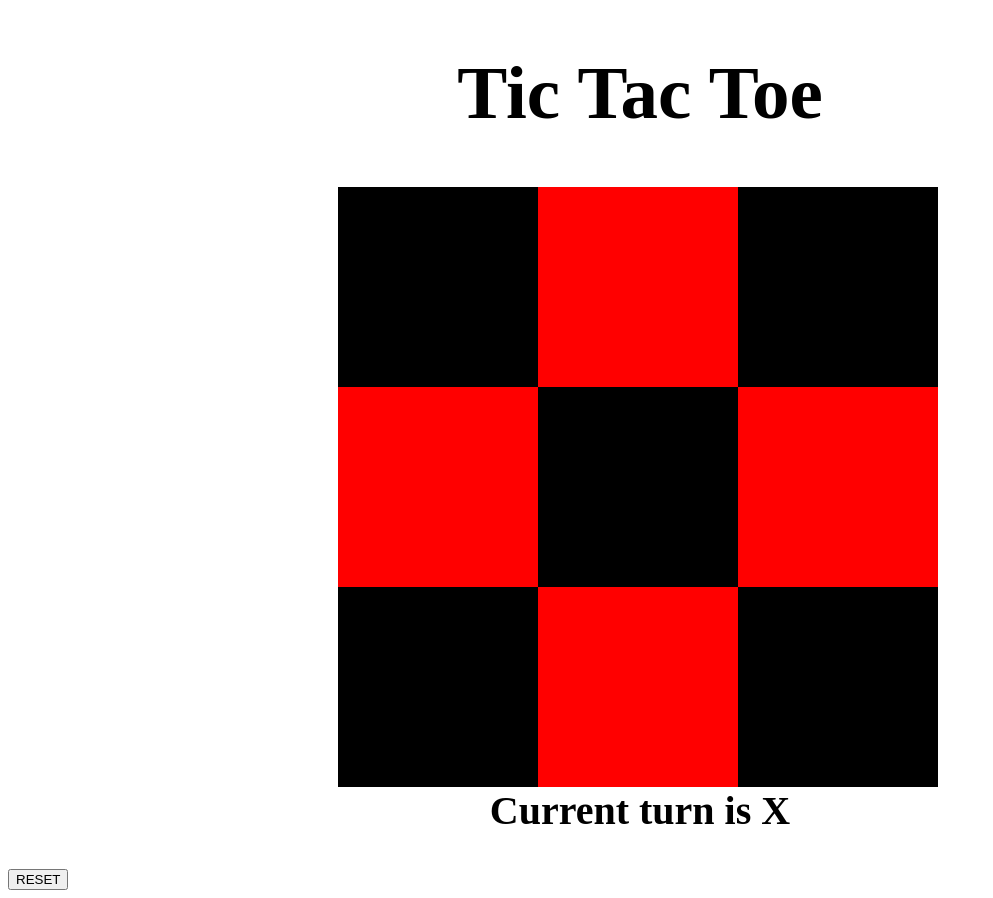
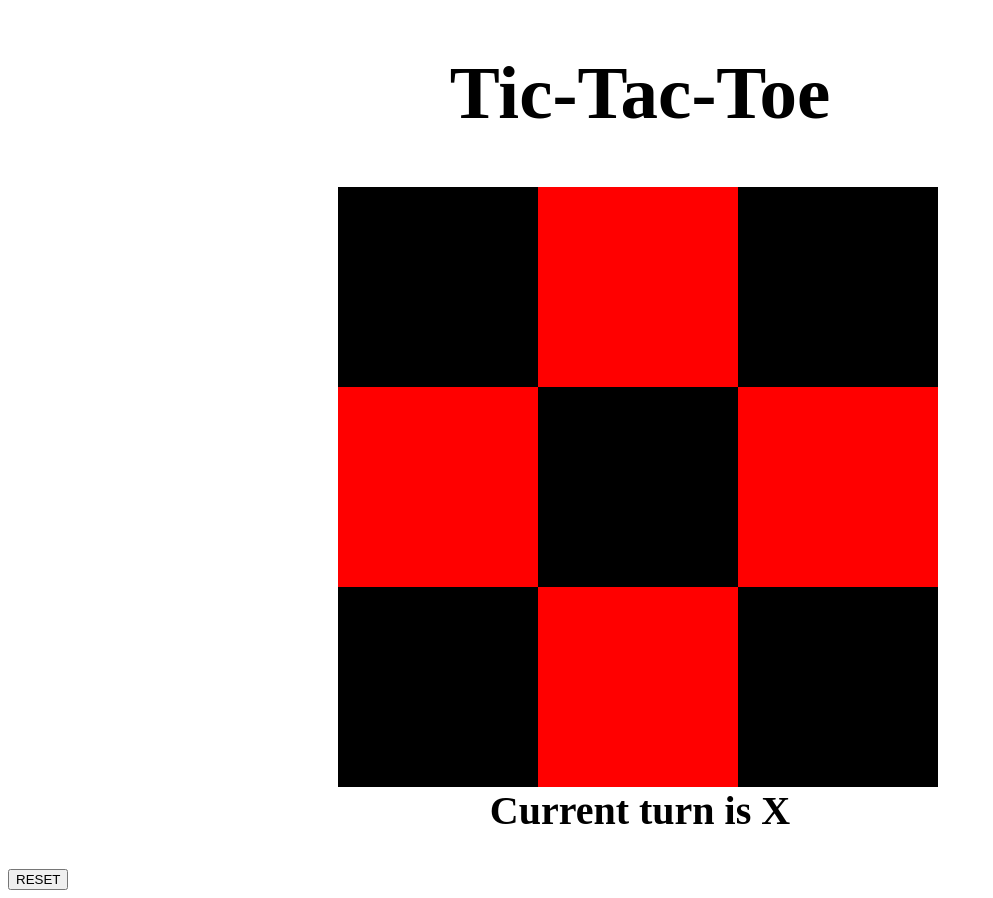
Before and after one commit to jadenRuplal/Tic-Tac-Toe, a plain HTML site: page index.html in a window 1280 px wide. Shown: the whole page, without its empty margins (0-993 px from the left). Drawn offline with Linux system fonts and the light colour scheme.

Commit message:
commiting for deployment

```diff
--- a/index.html
+++ b/index.html
@@ -8,7 +8,7 @@
   </head>
 
   <body>
-    <h1 class="game">Tic Tac Toe</h1>
+    <h1 class="game">Tic-Tac-Toe</h1>
     <div class="board" id="boxSet">
       <div class="box" id="box1" data-position="0">
         <div class="set"></div>
```
